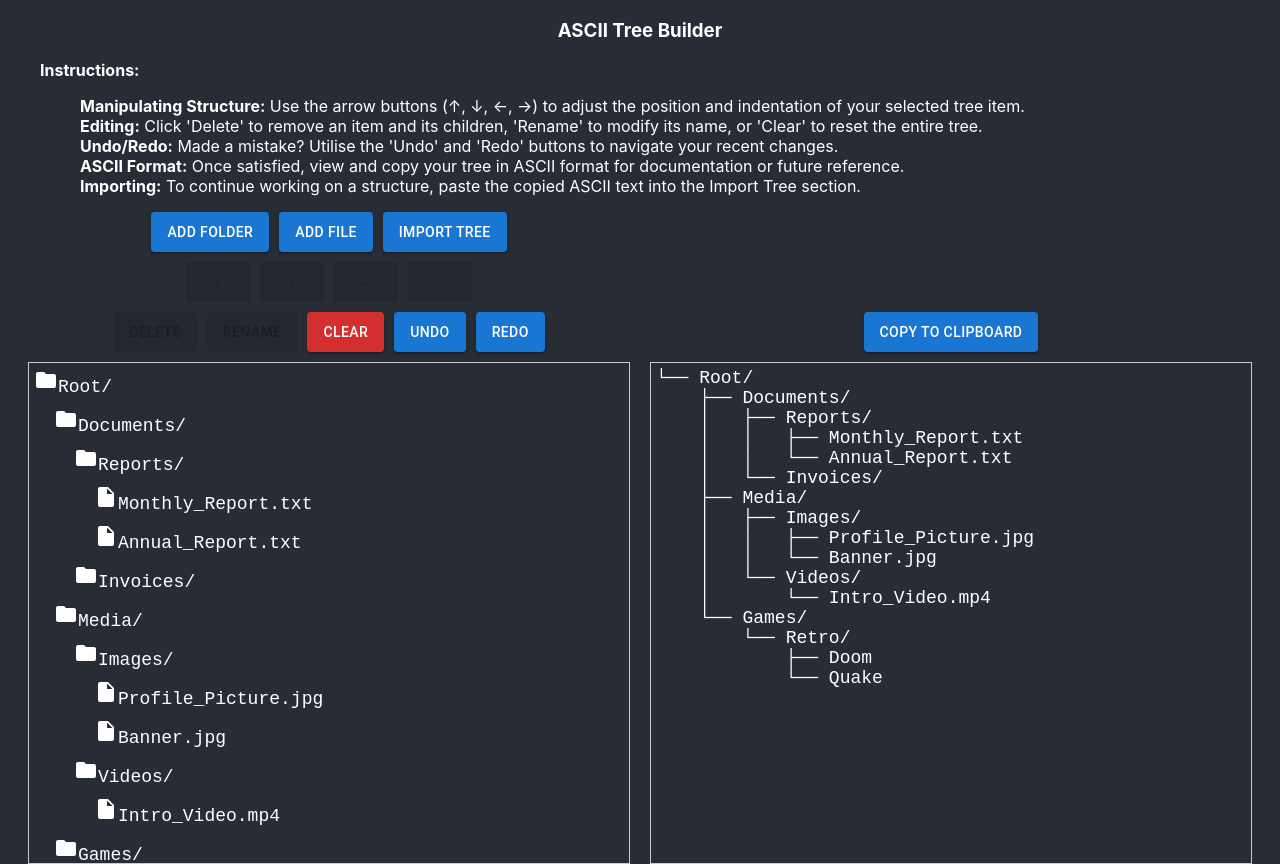
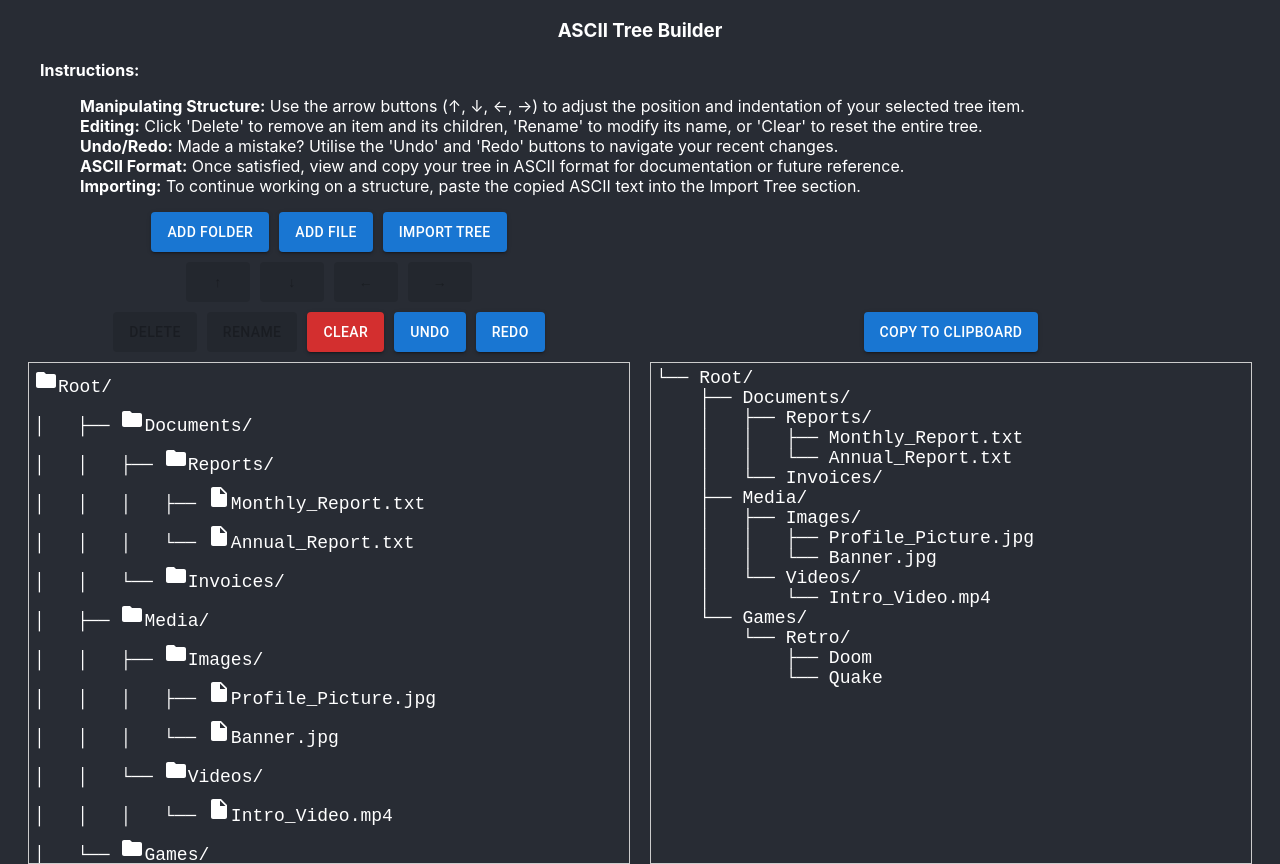
Before and after one commit to chdonncha/ascii-tree-builder-old, a React (Create React App) app in the folder ascii-tree-builder/: page / in a window 1280 px wide. Built offline with nearby package versions, Linux system fonts and the light colour scheme.

Commit message:
✨ Add special characters to the input box to better visualise hierarchy

```diff
--- a/ascii-tree-builder/src/components/TreeBuilder.tsx
+++ b/ascii-tree-builder/src/components/TreeBuilder.tsx
@@ -138,6 +138,26 @@ const TreeBuilder: React.FC = () => {
     setRows((prevRows) => [...prevRows, ...parsedData]);
   };
 
+  const generatePrefix = (index: number): string => {
+    const currentIndentation = getIndentation(rows[index].content);
+
+    // Handle root node
+    if (index === 0) {
+      return '';
+    }
+
+    const isLastAtThisLevel = isLastInBranch(index);
+    let prefix = '';
+
+    for (let i = 0; i < currentIndentation / 2; i++) {
+      prefix += '│   ';
+    }
+
+    prefix += isLastAtThisLevel ? '└── ' : '├── ';
+
+    return prefix;
+  };
+
   return (
     <div className="container">
       <div className="input-box">
@@ -180,6 +200,7 @@ const TreeBuilder: React.FC = () => {
               renameValue={renameValue}
               handleRenameChange={handleRenameChange}
               submitRename={submitRename}
+              prefix={generatePrefix(index)}
               setSelectedRow={(selectedRowIndex) => {
                 if (!isRenaming) {
                   const newRows = rows.map((r, i) => ({
--- a/ascii-tree-builder/src/components/TreeItem.tsx
+++ b/ascii-tree-builder/src/components/TreeItem.tsx
@@ -1,5 +1,3 @@
-// TreeItem.tsx
-
 import React from 'react';
 import FolderIcon from '@mui/icons-material/Folder';
 import InsertDriveFileIcon from '@mui/icons-material/InsertDriveFile';
@@ -12,6 +10,7 @@ interface TreeItemProps {
   handleRenameChange: (e: React.ChangeEvent<HTMLInputElement>) => void;
   submitRename: (e?: React.KeyboardEvent<HTMLInputElement> | React.FocusEvent<HTMLInputElement>) => void;
   setSelectedRow: (index: number) => void;
+  prefix: string; // The ASCII prefix representation for this item
 }
 
 export const TreeItem: React.FC<TreeItemProps> = ({
@@ -22,6 +21,7 @@ export const TreeItem: React.FC<TreeItemProps> = ({
   handleRenameChange,
   submitRename,
   setSelectedRow,
+  prefix,
 }) => {
   return (
     <li
@@ -33,8 +33,8 @@ export const TreeItem: React.FC<TreeItemProps> = ({
           setSelectedRow(index);
         }
       }}
-      style={{ marginLeft: `${(row.content.match(/^ */) || [''])[0].length * 10}px` }}
     >
+      <span style={{ fontFamily: 'monospace', whiteSpace: 'pre' }}>{prefix}</span>
       {row.type === 'folder' ? <FolderIcon /> : <InsertDriveFileIcon />}
       {isRenaming && row.isSelected ? (
         <input
```
